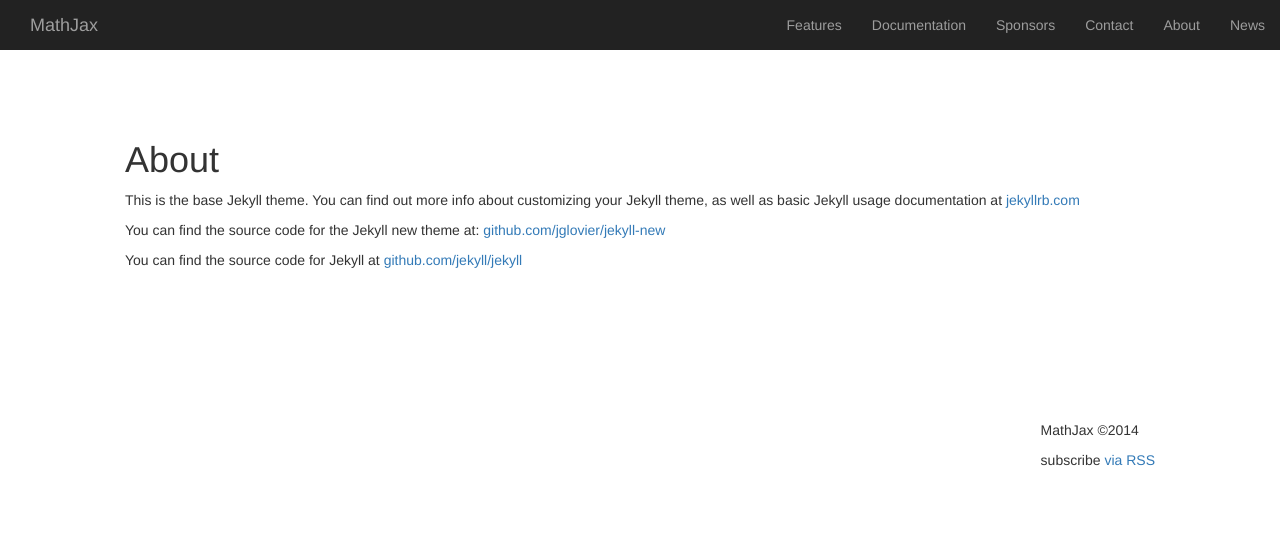
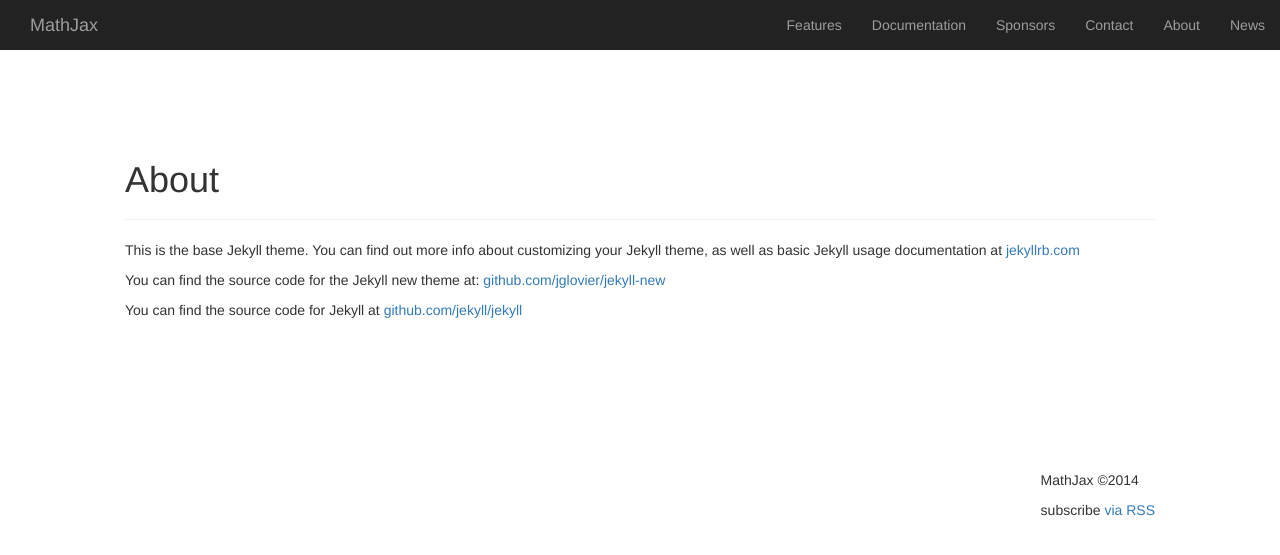
Before and after one commit to mathjax/MathJax-website, a Jekyll site: the page built from about.md, in a window 1280 px wide. Shown: the top 555 px of the page. Built offline with Jekyll 4.4.1, drawn with Linux system fonts in a browser that asks for light colours; nearby versions of some CDN libraries; library files that are not in the unit come from our copies.

Commit message:
fix templates and css

```diff
--- a/_layouts/frontpage.html
+++ b/_layouts/frontpage.html
@@ -7,11 +7,7 @@
 
     {% include header.html %}
 
-    <div class="page-content">
-      <div class="wrap">
       {{ content }}
-      </div>
-    </div>
 
     {% include footer.html %}
 
--- a/_layouts/page.html
+++ b/_layouts/page.html
@@ -1,13 +1,13 @@
 ---
 layout: default
 ---
-<div class="post">
+<div class="page">
 
-  <header class="post-header">
+  <header class="page-header">
     <h1>{{ page.title }}</h1>
   </header>
 
-  <article class="post-content">
+  <div class="page-content">
   {{ content }}
   </article>
 
--- a/css/main.css
+++ b/css/main.css
@@ -19,10 +19,10 @@
   padding: 5em;
 }
 
-.jumbotron:nth-child(even) {
+.jumbotron:nth-child(odd) {
   background-color: white;
 }
-.jumbotron:nth-child(odd) {
+.jumbotron:nth-child(even) {
 }
 
 .hero svg {
```
Also changed, not shown: _layouts/post.html (+4 -4 lines).
